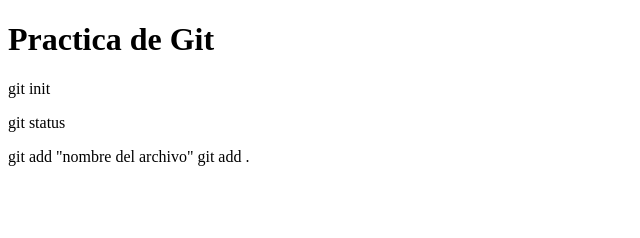
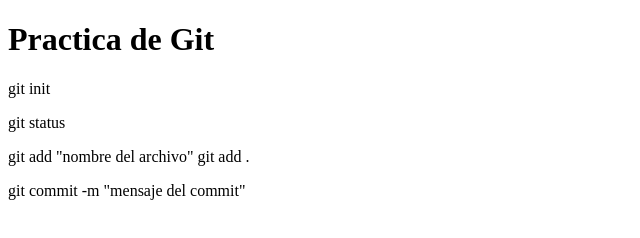
Before and after one commit to andres174/pract-git, a plain HTML site: page index.html in a window 1280 px wide. Shown: the whole page, without its empty margins (0-640 px from the left). Drawn offline with Linux system fonts and the light colour scheme.

Commit message:
segundo commit

```diff
--- a/index.html
+++ b/index.html
@@ -21,7 +21,7 @@
         git add .
     </p>
     <p>
-
+        git commit -m "mensaje del commit"
     </p>
 
 
```
